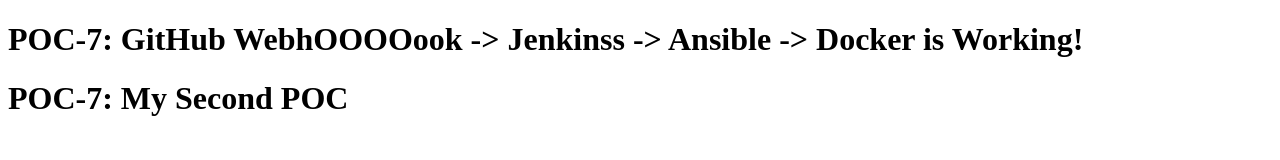
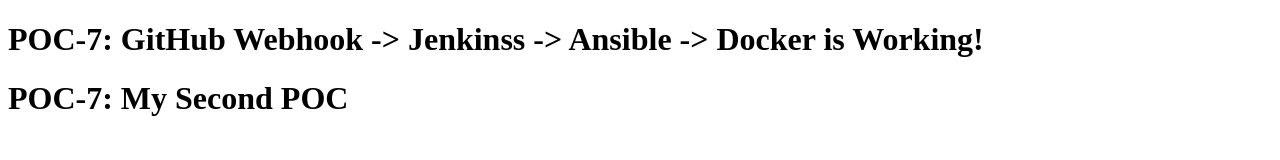
Before and after one commit to ManiSandeepDoradla/POC-7, a plain HTML site: page index.html in a window 1280 px wide. Drawn offline with Linux system fonts and the light colour scheme.

Commit message:
Fix typo in header text of index.html-haha

```diff
--- a/index.html
+++ b/index.html
@@ -1,6 +1,6 @@
 <!DOCTYPE html>
 <html>
 <head><title>POC-7</title></head>
-<body><h1>POC-7: GitHub WebhOOOOook -> Jenkinss -> Ansible -> Docker is Working!</h1>
+<body><h1>POC-7: GitHub Webhook -> Jenkinss -> Ansible -> Docker is Working!</h1>
 <h1>POC-7: My Second POC</h1></body>
 </html>
```
